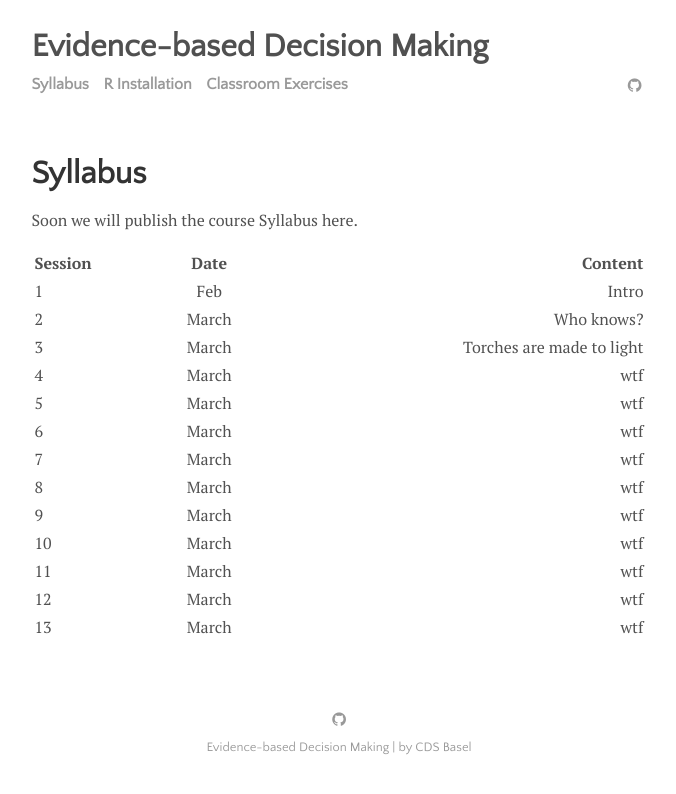
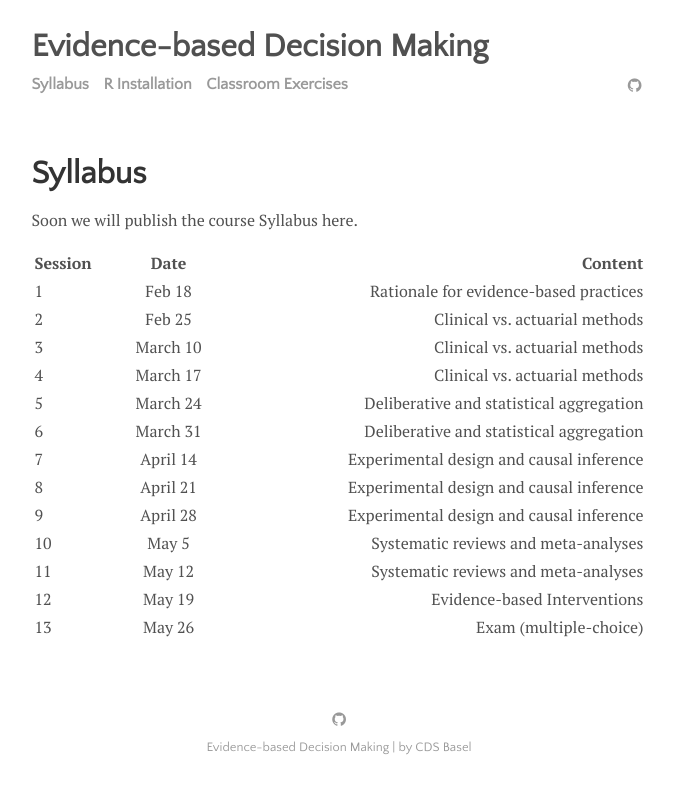
Before and after one commit to matarui/evidencebaseddm, a Jekyll site: the page built from menu/syllabus.md, in a window 1280 px wide. Shown: the top 794 px of the page, without its empty margins (301-977 px from the left). Built offline with Jekyll 4.4.1, drawn with Linux system fonts in a browser that asks for light colours.

Commit message:
Update syllabus.md

```diff
--- a/menu/syllabus.md
+++ b/menu/syllabus.md
@@ -6,17 +6,17 @@ title: Syllabus
 Soon we will publish the course Syllabus here.
 
 | Session        | Date           | Content  |
-| ------------- |:-------------:| -----:|
-| 1 | Feb | Intro |
-| 2 | March |   Who knows? |
-| 3 | March |   Torches are made to light|
-| 4 | March |    wtf |
-| 5 | March |    wtf |
-| 6 | March |    wtf |
-| 7 | March |    wtf |
-| 8 | March |    wtf |
-| 9 | March |    wtf |
-| 10 | March |    wtf |
-| 11 | March |    wtf |
-| 12 | March |    wtf |
-| 13 | March |    wtf |
+| ----- |:-------------:| -----:|
+| 1 | Feb 18 | Rationale for evidence-based practices |
+| 2 | Feb 25 | Clinical vs. actuarial methods |
+| 3 | March 10 | Clinical vs. actuarial methods |
+| 4 | March 17 | Clinical vs. actuarial methods |
+| 5 | March 24|  Deliberative and statistical aggregation |
+| 6 | March 31|  Deliberative and statistical aggregation |
+| 7 | April 14 |    Experimental design and causal inference |
+| 8 | April 21 |    Experimental design and causal inference |
+| 9 | April 28 |    Experimental design and causal inference |
+| 10 | May 5 |    Systematic reviews and meta-analyses |
+| 11 | May 12 |    Systematic reviews and meta-analyses |
+| 12 | May 19 |    Evidence-based Interventions |
+| 13 | May 26 |    Exam (multiple-choice) |
```
